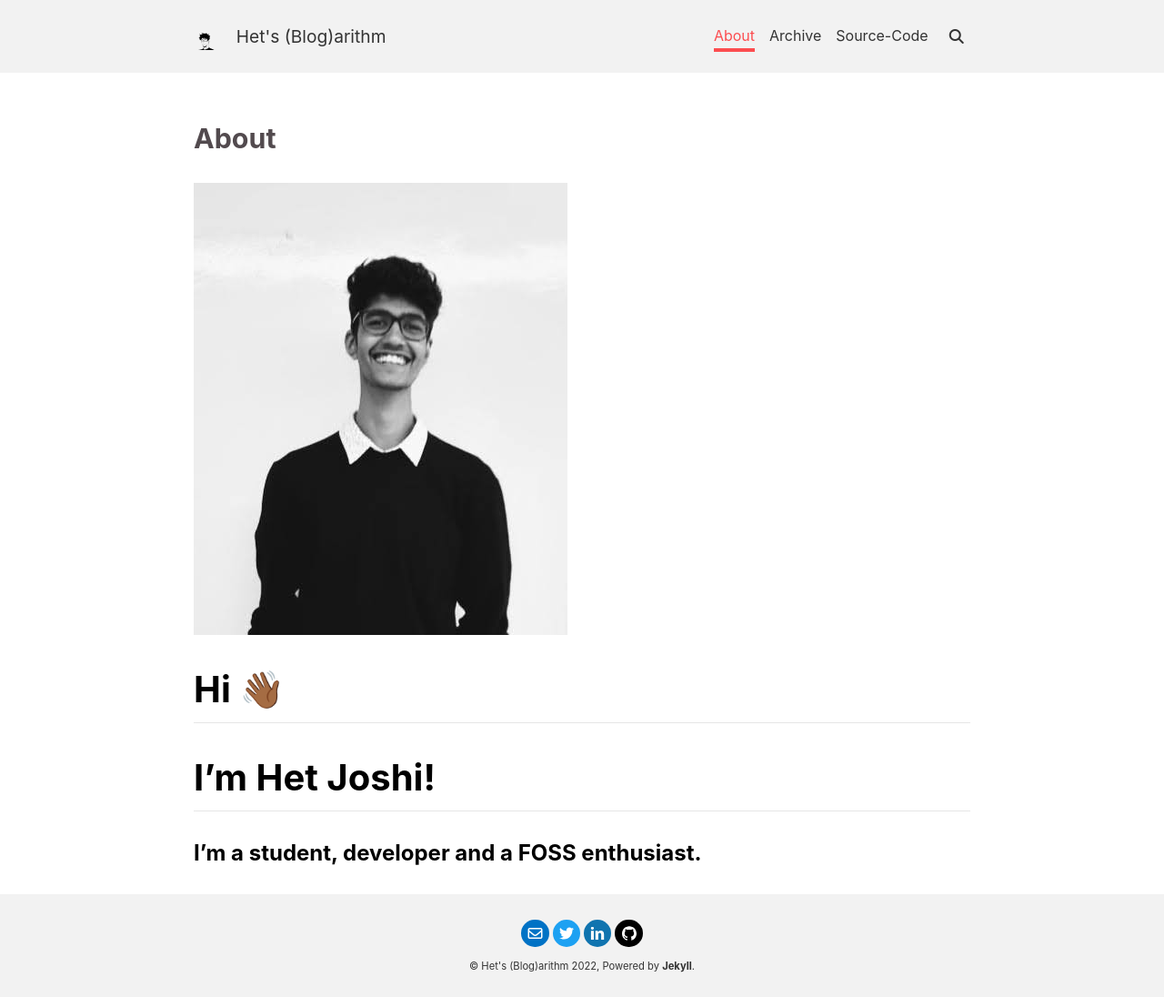
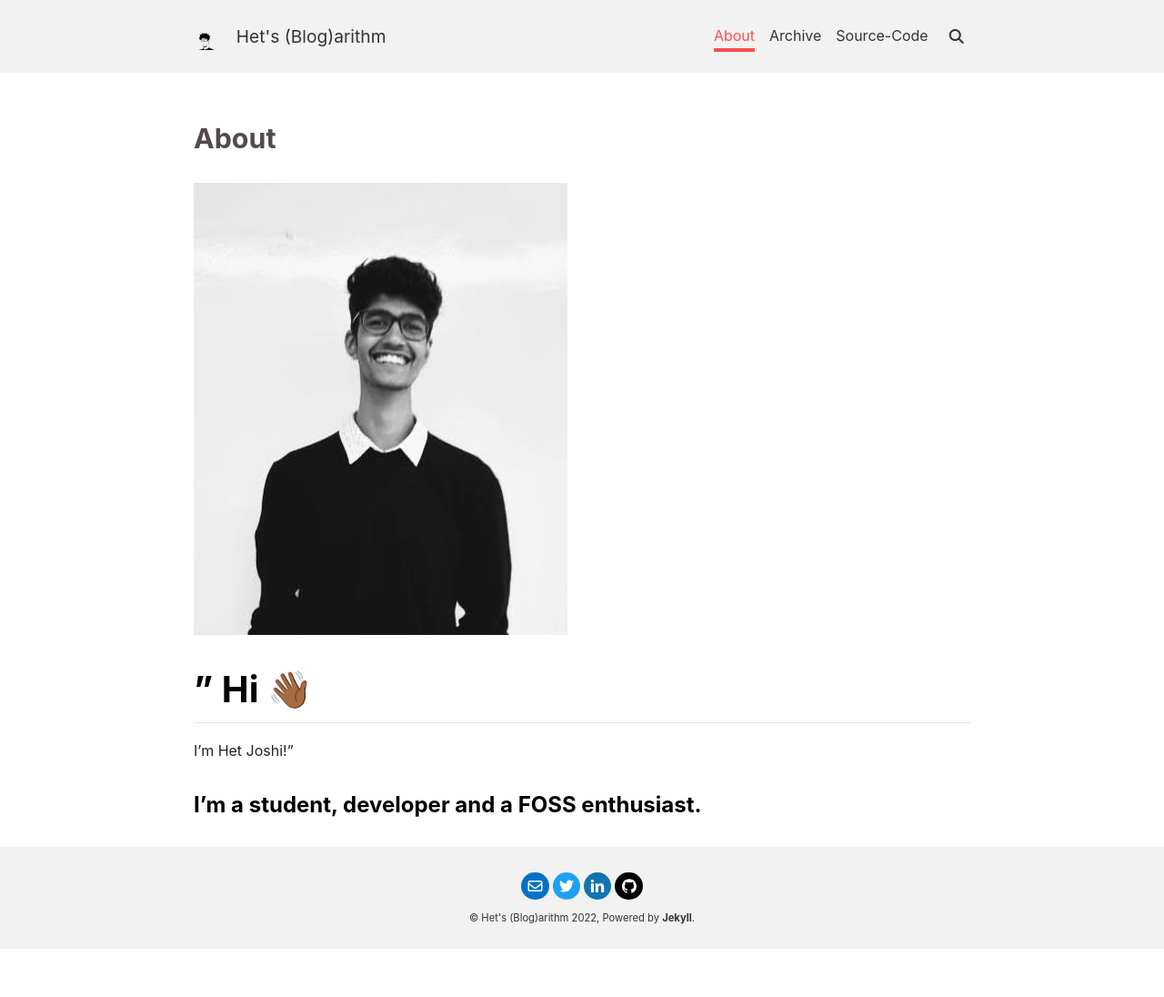
Before and after one commit to Het-Joshi/blog, a Jekyll site: the page built from about.md, in a window 1280 px wide. Shown: the whole page at 91% size. Built offline with Jekyll 4.4.1, drawn with Linux system fonts in a browser that asks for light colours; nearby versions of some CDN libraries; after the commit the page ends 1043 px from its top, so only the background shows below that.

```diff
--- a/about.md
+++ b/about.md
@@ -27,9 +27,7 @@ titles:
 key: page-about
 ---
 ![Het Joshi's profile photo](/het.jpg)
-
-
-#          Hi 👋🏾
-# I'm Het Joshi!
+# "         Hi 👋🏾
+ I'm Het Joshi!"
 
 ### I'm a student, developer and a FOSS enthusiast.
```
